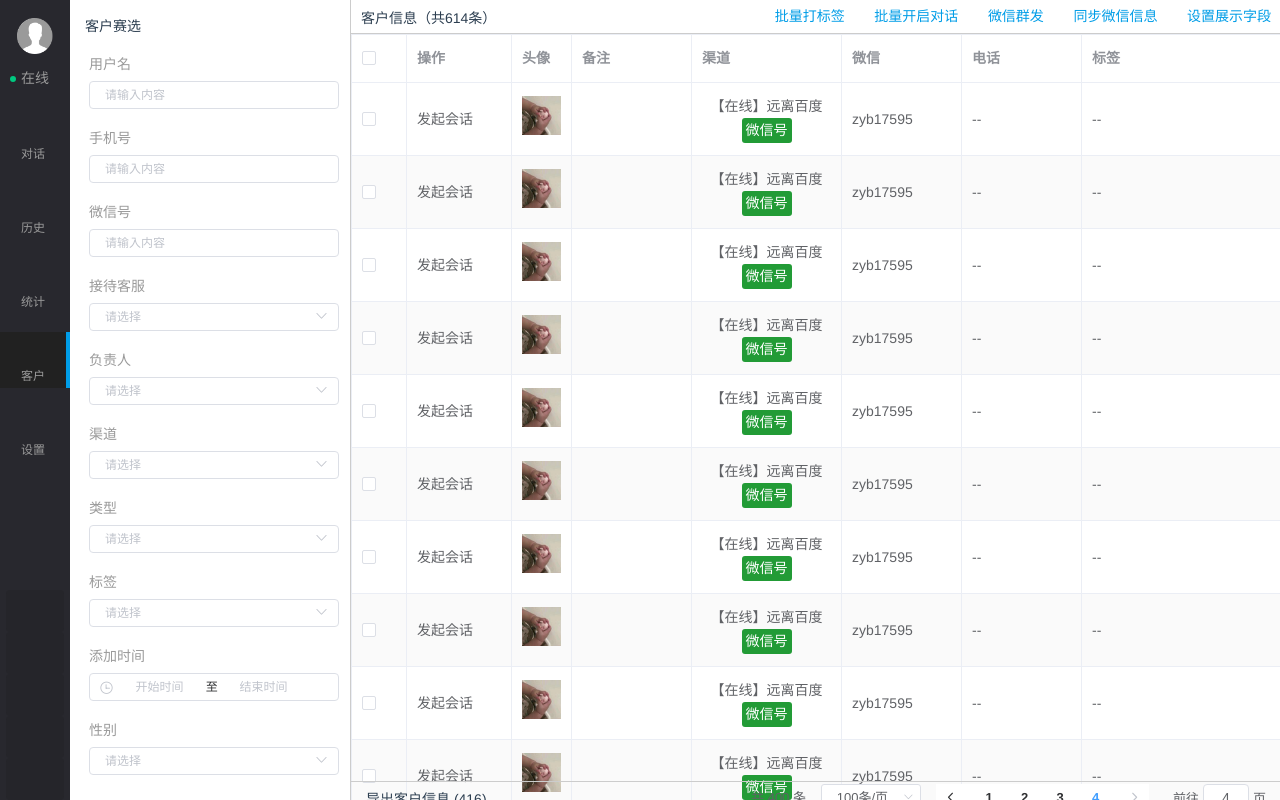
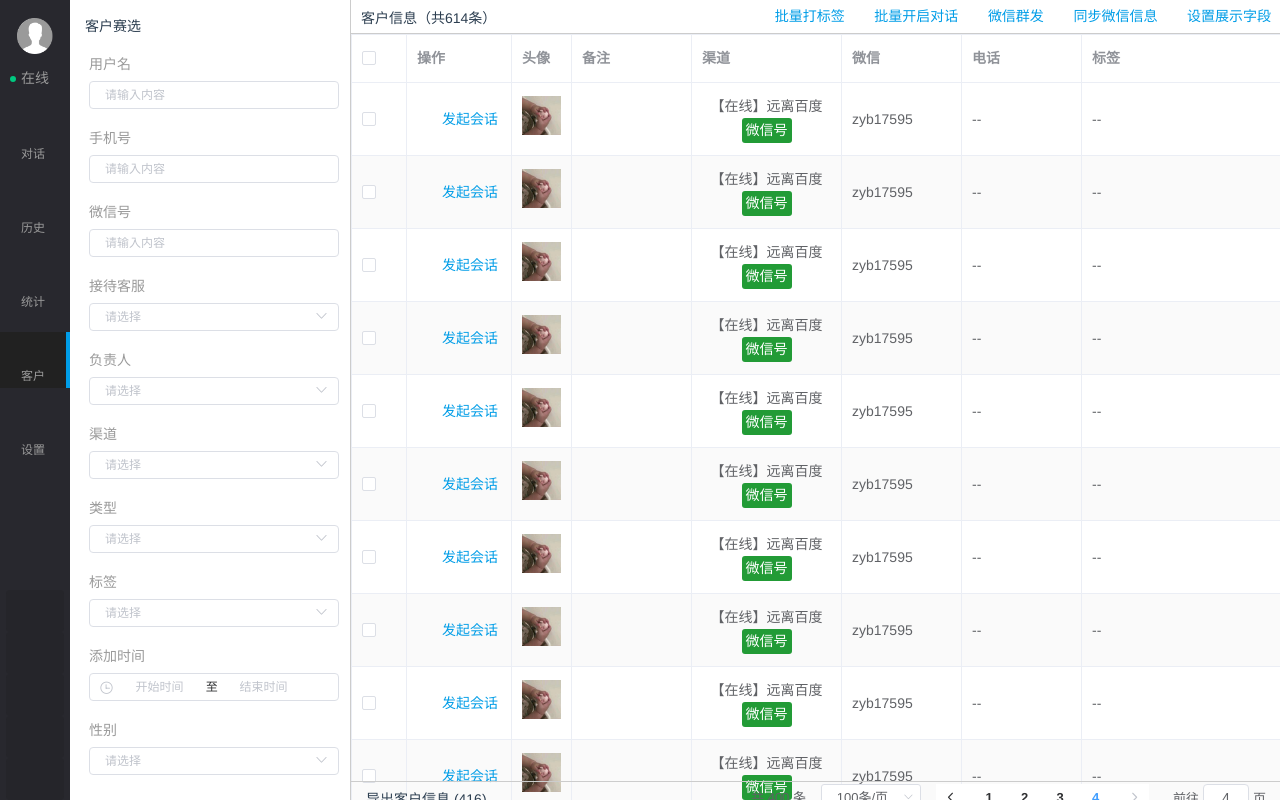
Before and after one commit to z-h-a-n-g/online-chat, a Vue app: page /main/customer in a window 1280 px wide. Built offline with nearby package versions, Linux system fonts and the light colour scheme; a web font is replaced by a local one.

Commit message:
重新提交

```diff
--- a/src/components/customer/v_table.vue
+++ b/src/components/customer/v_table.vue
@@ -35,10 +35,12 @@
           tooltip-effect="dark"
           @selection-change="handleSelectionChange"
         >
-          <el-table-column type="selection" width="55" fixed></el-table-column>
-          <el-table-column prop="cz" label="操作" width="105" fixed>
-            <div class="iconfont"></div>
-            <div class="word-column">发起会话</div>
+          <el-table-column type="selection" width="55"></el-table-column>
+          <el-table-column prop="cz" label="操作" width="105">
+            <div class="cz-wrap">
+              <div class="iconfont">&#xe72c;</div>
+              <div class="word-column">发起会话</div>
+            </div>
           </el-table-column>
           <el-table-column prop="imgUrl" label="头像" width="60">
             <template slot-scope="scope">
@@ -50,7 +52,7 @@
             <template slot-scope="scoped">
               <div class="qd">
                 <div class="word-1">{{ scoped.row.qd }}</div>
-                <div class="word-2">{{scoped.row.qd_info}}</div>
+                <div class="word-2">{{ scoped.row.qd_info }}</div>
               </div>
             </template>
           </el-table-column>
@@ -402,4 +404,12 @@ export default {
   background: rgb(34, 155, 54);
   border-radius: 3px;
 }
+.cz-wrap {
+  display: flex;
+  flex-direction: row;
+  justify-content: space-around;
+  align-items: center;
+  color: #009de7;
+  cursor: pointer;
+}
 </style>
```
